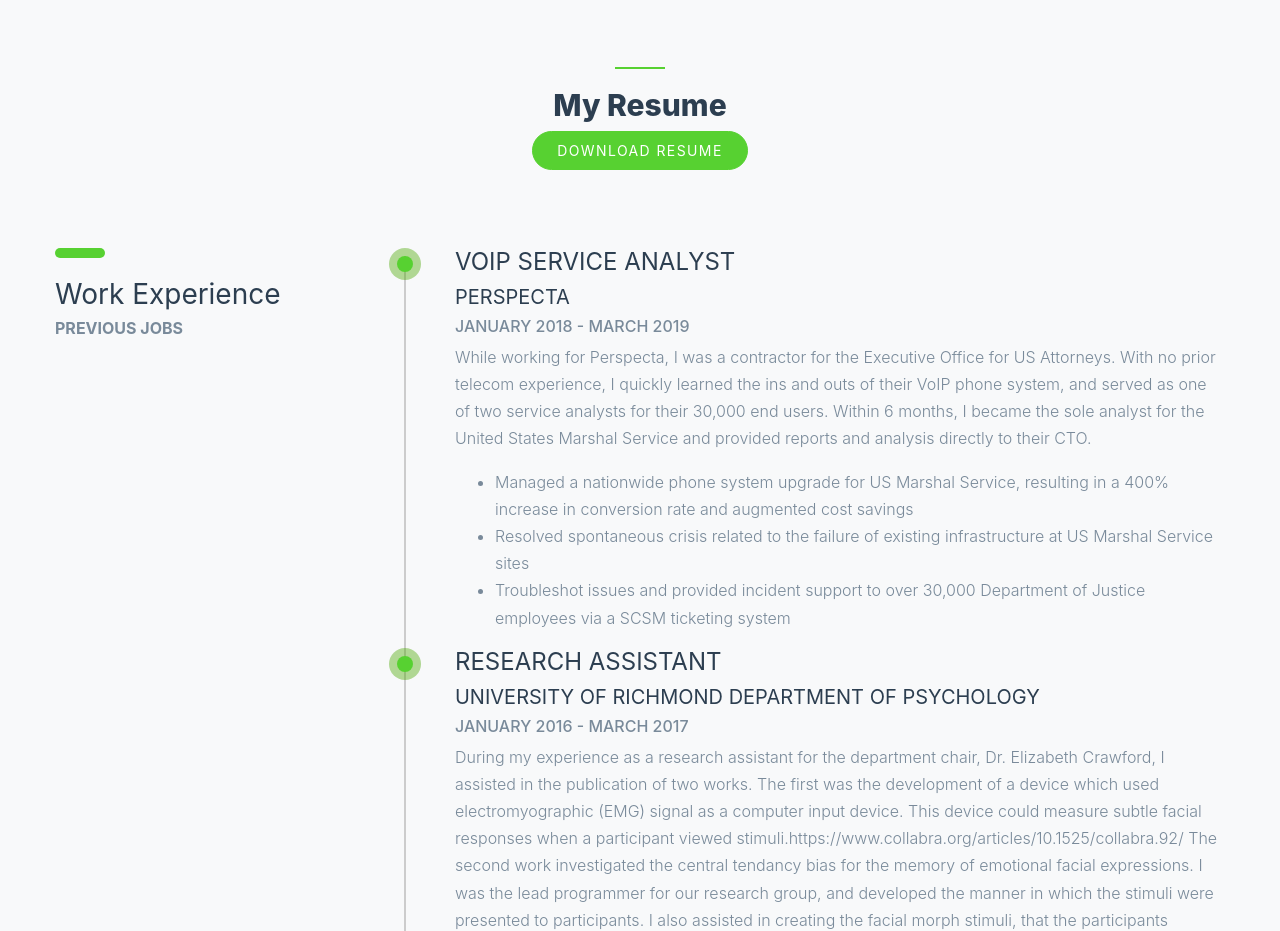
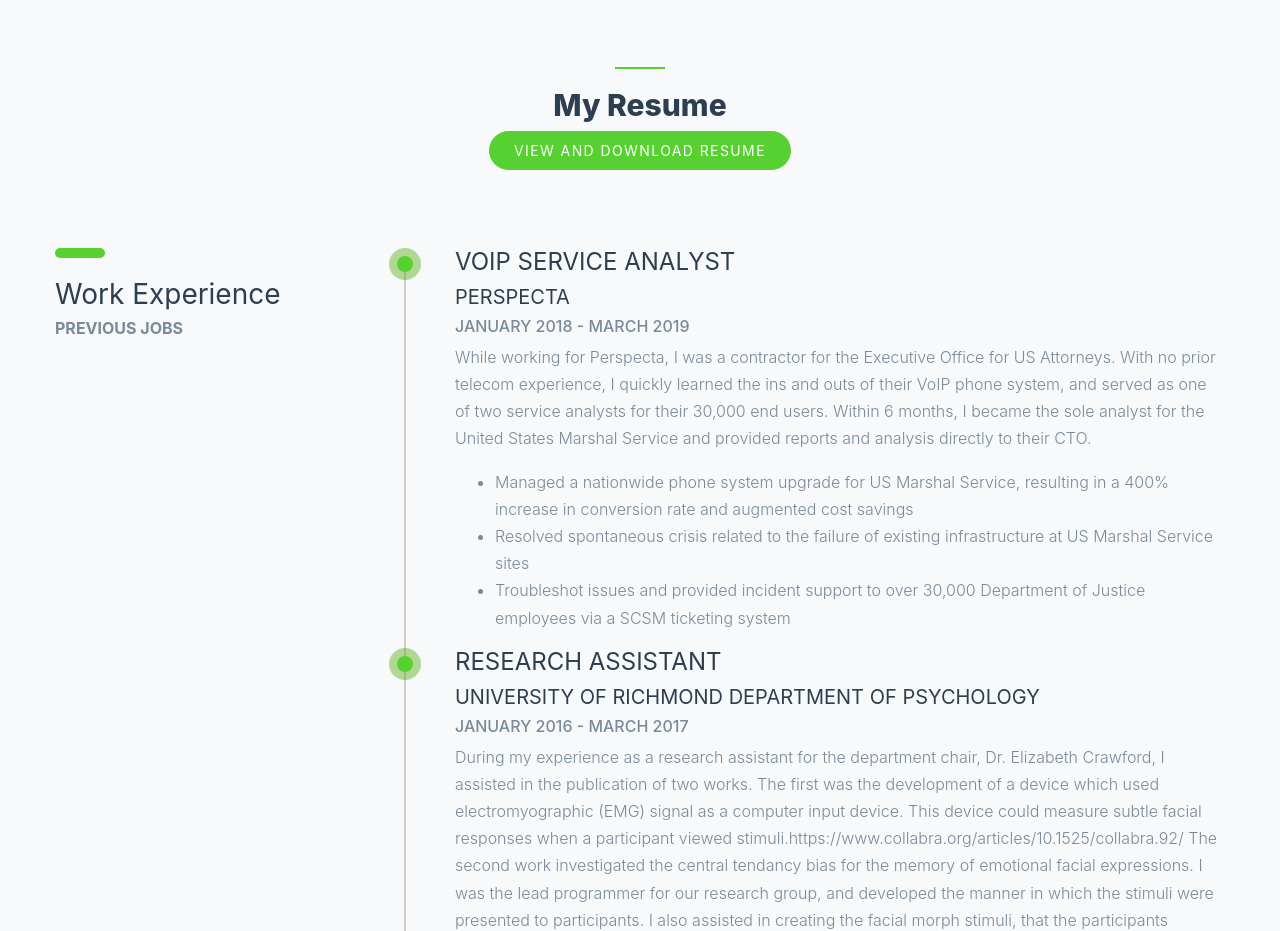
Before and after one commit to kleelee/kleelee.github.io, a plain HTML site: page index.html in a window 1280 px wide. Shown: the part 2660-3591 px from the top of the page. Drawn offline with nearby package versions, Linux system fonts and the light colour scheme; some packages are replaced by stand-ins of ours; no server answers; files whose address does not match are found by name.

Commit message:
added resume link

```diff
--- a/index.html
+++ b/index.html
@@ -202,7 +202,7 @@
                 <div class="section-heading text-center">
                   <h2><strong>My Resume</strong></h2>
                   <p>
-                      <a href="#" class="btn btn-primary px-4 py-2 btn-sm">Download Resume</a>
+                      <a href="https://kleelee.github.io/Kyle_Lee_Resume.pdf" class="btn btn-primary px-4 py-2 btn-sm">View and Download Resume</a>
                     </p>
                 </div>
               </div>
```
